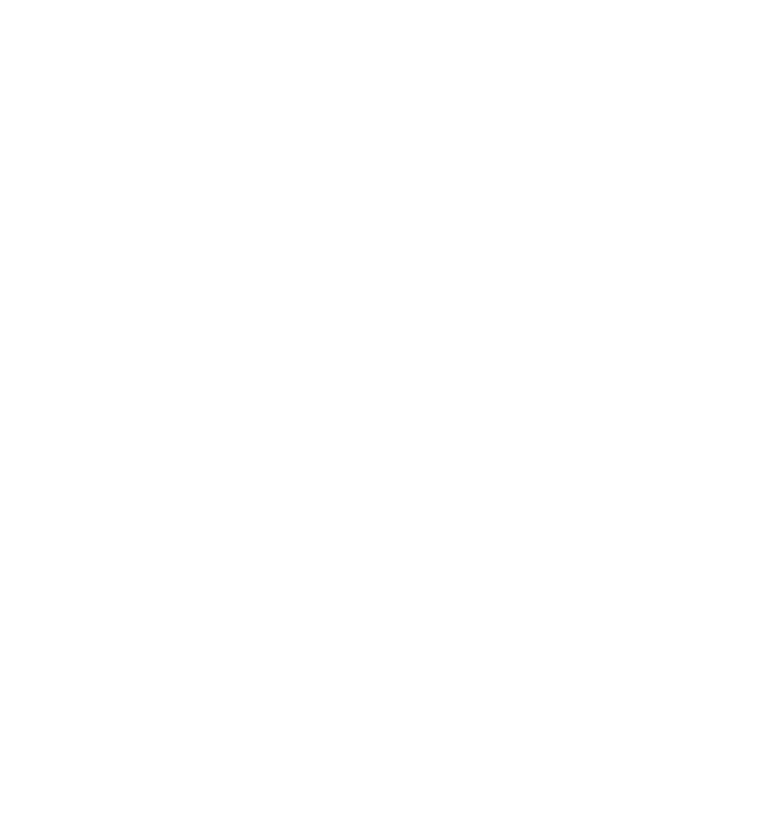
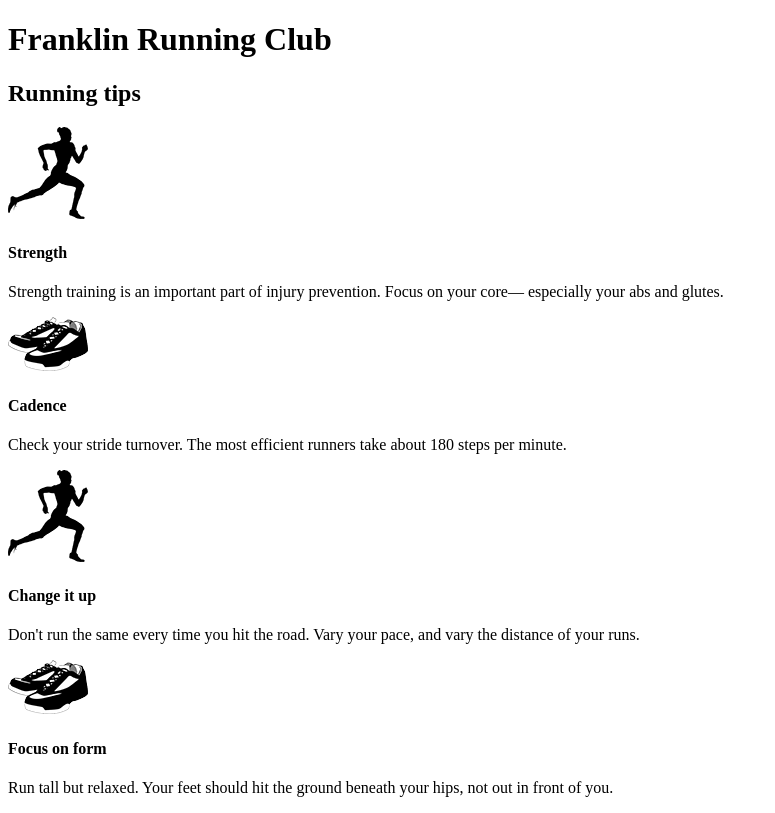
Before and after one commit to EnricoMassone/grid-system, a website: page index.html in a window 1280 px wide. Shown: the whole page, without its empty margins (0-775 px from the left). Drawn offline with Linux system fonts and the light colour scheme.

Commit message:
added unstyled markup

```diff
--- a/index.html
+++ b/index.html
@@ -2,14 +2,87 @@
 <html lang="en">
 
 <head>
-    <meta charset="UTF-8">
-    <meta name="viewport" content="width=device-width, initial-scale=1.0">
-    <meta http-equiv="X-UA-Compatible" content="ie=edge">
-    <title>Grid system</title>
+  <meta charset="UTF-8">
+  <meta name="viewport" content="width=device-width, initial-scale=1.0">
+  <meta http-equiv="X-UA-Compatible" content="ie=edge">
+  <title>Grid system</title>
+  <link rel="stylesheet" href="style.css">
 </head>
 
 <body>
+  <div class="container">
+    <header>
+      <h1>Franklin Running Club</h1>
+    </header>
 
+    <main class="clearfix main">
+      <h2>Running tips</h2>
+
+      <div class="row">
+
+        <div class="column-6">
+          <div class="media">
+            <img src="./assets/images/runner.png" alt="runner" class="media-image">
+            <div class="media-body">
+              <h4>Strength</h4>
+              <p>
+                Strength training is an important part of
+                injury prevention. Focus on your core&mdash;
+                especially your abs and glutes.
+              </p>
+            </div>
+          </div>
+        </div>
+
+        <div class="column-6">
+          <div class="media">
+            <img src="./assets/images/shoes.png" alt="shoes" class="media-image">
+            <div class="media-body">
+              <h4>Cadence</h4>
+              <p>
+                Check your stride turnover. The most efficient
+                runners take about 180 steps per minute.
+              </p>
+            </div>
+          </div>
+        </div>
+
+      </div>
+
+      <div class="row">
+
+        <div class="column-6">
+          <div class="media">
+            <img src="./assets/images/runner.png" alt="runner" class="media-image">
+            <div class="media-body">
+              <h4>Change it up</h4>
+              <p>
+                Don't run the same every time you hit the
+                road. Vary your pace, and vary the distance
+                of your runs.
+              </p>
+            </div>
+          </div>
+        </div>
+
+        <div class="column-6">
+          <div class="media">
+            <img src="./assets/images/shoes.png" alt="shoes" class="media-image">
+            <div class="media-body">
+              <h4>Focus on form</h4>
+              <p>
+                Run tall but relaxed. Your feet should hit
+                the ground beneath your hips, not out in
+                front of you.
+              </p>
+            </div>
+          </div>
+        </div>
+
+      </div>
+
+    </main>
+  </div>
 </body>
 
 </html>
```
